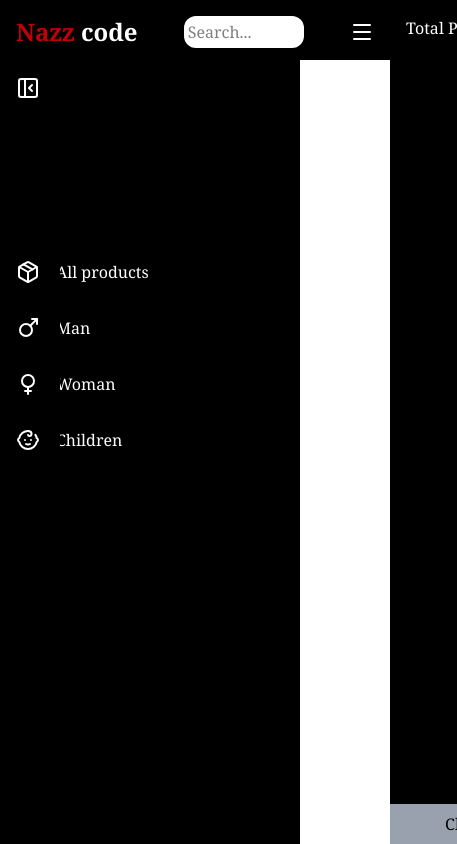
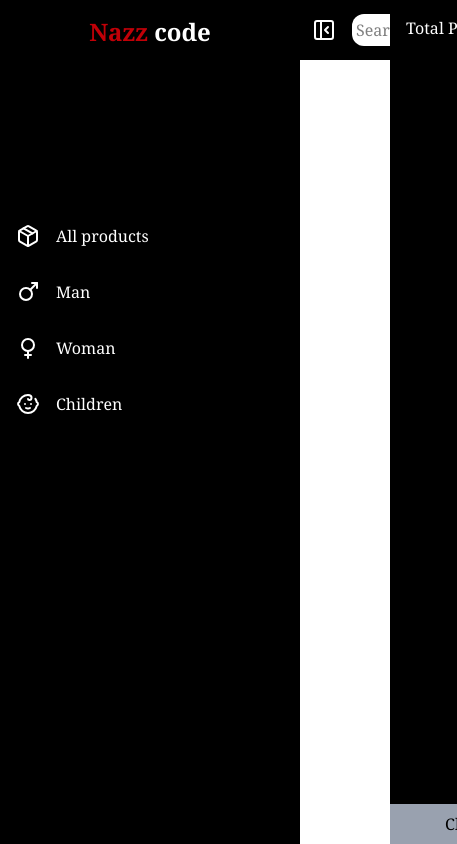
Before and after one commit to nasser-ahm/react-ecom, a React (Vite) app: page /react-ecom/Products in a window 390 px wide. Shown: the top 844 px of the page, 457 px wide, since content can reach past the window. Built offline with nearby package versions, Linux system fonts and the light colour scheme.

Commit message:
fix responsive sidebar

```diff
--- a/src/App.jsx
+++ b/src/App.jsx
@@ -30,7 +30,7 @@ function App() {
 />
 
 <Route
-  path="/products"
+  path="/Products"
   element={<Products opensidebar={opensidebar} setopensidebar={setopensidebar}  />}
 />
 
--- a/src/components/Container.jsx
+++ b/src/components/Container.jsx
@@ -1,7 +1,7 @@
 
 export default function Container({ children }) {
   return (
-    <div className="max-w-7xl mx-auto px-4 sm:px-6 lg:px-8">
+    <div className="max-w-7xl mx-auto px-4 sm:px-6 lg:px-8 w-full">
       {children}
     </div>
   );
--- a/src/components/Footer.jsx
+++ b/src/components/Footer.jsx
@@ -2,7 +2,7 @@ import Container from "./Container"
 import { FaFacebook, FaInstagram, FaLinkedin } from "react-icons/fa";
 export default function Footer({ opensidebar}) {
   return (
-   <footer className={` border-t-2 py-20 transition-all duration-300 bg-red-200 ${opensidebar ? "ml-[300px]" : "ml-[60px]"} `}>
+   <footer className={` border-t-2 py-20 transition-all duration-300 bg-red-200 ${opensidebar ? "md:ml-[300px]" : "md:ml-[0px]"} `}>
     <Container>
         <div className="grid  md:grid-cols-2 lg:grid-cols-3 justify-center gap-10 ">
             <div className="flex gap-4 flex-col">
--- a/src/components/Navbar.jsx
+++ b/src/components/Navbar.jsx
@@ -5,12 +5,15 @@ import { useState } from "react";
 import Cart from "./cart";
 import { Link } from "react-router-dom";
 import { products } from "../data/products";
+import { PanelLeftClose } from "lucide-react";
 
-
-function Navbar() {
+function Navbar({setopensidebar, opensidebar}) {
 const [openmenu, setopenmenu] = useState(false);
 const [opencart, setopencart] = useState(false);
 const [search, setSearch] = useState("");
+
+
+
 const links = [{
     name:"Home",
     id:1,
@@ -22,18 +25,16 @@ const links = [{
     link:'/products'
 },
 ];
-const filteredProducts = products.filter((product) =>
-  product.name.toLowerCase().includes(search.toLowerCase())
-);
+    const filteredProducts = products.filter((product) => product.name.toLowerCase().includes(search.toLowerCase()));
 
   return (
     <>
-        <nav className="bg-black py-4 h-[60px] fixed w-full top-0 left-0 right-0 z-10">
+
+        <nav className={`bg-black py-4 h-[60px] fixed w-full top-0 left-0 right-0 z-10 ${opensidebar ? "ml-[300px]" : "ml-[0px]"} transition-all duration-300 flex items-center justify-between`}>
+            <PanelLeftClose className="ml-3 text-white cursor-pointer shrink-0" onClick={() => {setopensidebar(prev => !prev)}}/>
         <Container>
-            <div className="nav flex justify-between w-full items-center">
-                <Link to={"/"}>
-                <h3 className="text-white text-2xl font-bold"><span className="text-red-700">Nazz </span>code</h3>
-                </Link>
+            <div className=" flex  items-center justify-between w-full">
+
             <div className="relative">
                 <input
                     type="text"
@@ -46,12 +47,14 @@ const filteredProducts = products.filter((product) =>
             {search && (
                 <div className="absolute top-full left-0 w-full bg-white shadow-lg border z-50">
                {filteredProducts.map((product) => (
-                    <div
+                <Link
                     key={product.id}
-                    className="p-2 hover:bg-gray-100 cursor-pointer"
+                    to={`/product/${product.id}`}
+                    className="block p-2 hover:bg-gray-100"
+                    onClick={() => setSearch("")}
                 >
                     {product.name}
-                    </div>
+                </Link>
                 ))}
                 </div>
             )}
@@ -69,7 +72,7 @@ const filteredProducts = products.filter((product) =>
                    <Menu className="sm:hidden cursor-pointer text-white" onClick={() => (setopenmenu(!openmenu))}/>
                 </div>
                 {openmenu &&
-                   <ul className="flex gap-6 sm:hidden fixed flex-col bg-green-200 w-full left-0 top-17 px-5 py-4 rounded-xl items-center transiton-all">
+                   <ul className="flex gap-6 sm:hidden fixed flex-col bg-green-200 w-full left-0 top-17 px-5 py-4 rounded-xl items-center transition-all">
                     {links.map((link) => (
                         <li key={link.id} className="text-white "><Link to={link.link} className="bg-red-700 rounded-full px-4 py-2 hover:bg-red-500 transition-all">{link.name}</Link></li>
                     ))}
--- a/src/components/Sidebar.jsx
+++ b/src/components/Sidebar.jsx
@@ -1,11 +1,21 @@
-import { PanelLeftClose } from "lucide-react"
+import { Link } from "react-router-dom"
 import { menulinks } from "../data/links"
-export default function Sidebar({osb, hcf}) {
+
+
+export default function Sidebar({osb}) {
 
   return (
-     <div className={`fixed left-0 top-[60px] h-[calc(100vh-60px)]  bg-black transition-all duration-300 ease-in-out  ${osb ? "w-[300px]" : "w-[60px]"} `}>
+     <div
+className={`fixed left-0 top-0 bottom-0  bg-black
+transition-all duration-300 ease-in-out z-10 overflow-hidden
+${osb ? "w-[300px]" : "w-[0px]"}`}
+>
+  <div className="flex items-center justify-center">
+    <Link to={'/'}>
+          <h3 className="text-red-700 text-2xl px-4 font-bold shrink-0 whitespace-nowrap pt-4 ">Nazz<span className="text-white text-2xl shrink-0"> code</span></h3>
+    </Link>
+  </div>
           <div className="flex justify-between py-4 px-4 w-full mb-32 overflow-hidden flex-shrink-0">
-          <PanelLeftClose className="text-white cursor-pointer shrink-0" onClick={hcf}/>
     </div>
 
       <ul className="text-white px-4">
--- a/src/pages/Checkout.jsx
+++ b/src/pages/Checkout.jsx
@@ -26,7 +26,7 @@ function Checkout({opensidebar}) {
 } = useContext(CartContext);
 
   return (
-   <section className={`${opensidebar? "ml-[300px]" : "ml-[60px]"} pt-20 min-h-screen`}>
+   <section className={`${opensidebar? "md:ml-[300px]" : "md:ml-[60px]"} pt-20 min-h-screen transition-all duration-300`}>
     <div className="p-4 m-4 border-1 rounded-xl ">
       <div className="flex flex-col">
         <h3 className="font-bold mb-2 text-2xl">Creat order</h3>
@@ -58,9 +58,9 @@ function Checkout({opensidebar}) {
           <p className="font-bold text-xl text-red-400">total price :${totalPrice}</p>
         </div>
       </form>
-      <div className="pt-10 gap-4 flex flex-col">
+      <div className="pt-10 gap-4 flex flex-col max-lg:items-center">
       {cart.map(item => (
-        <div className="flex gap-4 items-center border rounded-xl w-fit p-4" key={item.id}>
+        <div className="flex gap-4 items-center  w-[600px] max-md:w-[400px] p-4 max-lg:flex-col" key={item.id}>
           <div className="w-[300px] h-[200px]">
             <img src={item.img} alt="cart img" className="w-[100%] h-full object-contain"/>
             </div>
--- a/src/pages/Home.jsx
+++ b/src/pages/Home.jsx
@@ -31,7 +31,7 @@ function Home({opensidebar, setopensidebar}) {
    {/*side bar */}
    <Sidebar links={menulinks} osb={opensidebar} hcf={handleClosefunction}/>
    {/*content */}
-   <div className={`content min-h-screen transition-all duration-300 ease-in-out ${opensidebar ? "ml-[300px]" : "ml-[60px]"}  bg-white relative `}>
+   <div className={`content min-h-screen transition-all duration-300 ease-in-out ${opensidebar ? "md:ml-[300px]" : "md:ml-[0px]"} bg-white relative `}>
     <div className="h-[600px] ">
      <Swiper
       className="h-full"
--- a/src/pages/ProductDetails.jsx
+++ b/src/pages/ProductDetails.jsx
@@ -25,7 +25,7 @@ export default function ProductDetails({opensidebar}) {
 
   return (
     <>
-      <section className={`pt-[60px]  flex   min-h-screen flex-col  ${opensidebar? "ml-[300px]" : "ml-[60px]"} transition-all duration-300`}>
+      <section className={`pt-[60px]  flex   min-h-screen flex-col  ${opensidebar? "md:ml-[300px]" : "md:ml-[0px]"} transition-all duration-300`}>
         <div className=" flex w-full items-center  justify-center flex-1 max-md:flex-col">
         <div className="w-[50%] md:w-1/2 justify-center flex">
           <img
--- a/src/pages/products.jsx
+++ b/src/pages/products.jsx
@@ -1,25 +1,8 @@
-import Sidebar from "../components/Sidebar";
-
-
 
 export default function Products() {
   return (
-    <>
-      <section>
-        <Sidebar/>
-        {/*content */}
-        <div className="min-h-screen py-30">
-          <div className="flex justify-center">
-            <h3>All products</h3>
-            <div className="grid md:grid-cols-5 sm:grid-cols-4 grid-cols-2 gap-3">
-                <div className="p-4">
-                  <h2>hello</h2>
-                  <p>Lorem ipsum dolor sit amet consectetur adipisicing elit. Dolore?</p>
-              </div>
-            </div>
-          </div>
-        </div>
-      </section>
-    </>
+   <section className="min-h-screen">
+
+   </section>
   )
 }
```
Lines whose indentation alone changed are shown as unchanged.
